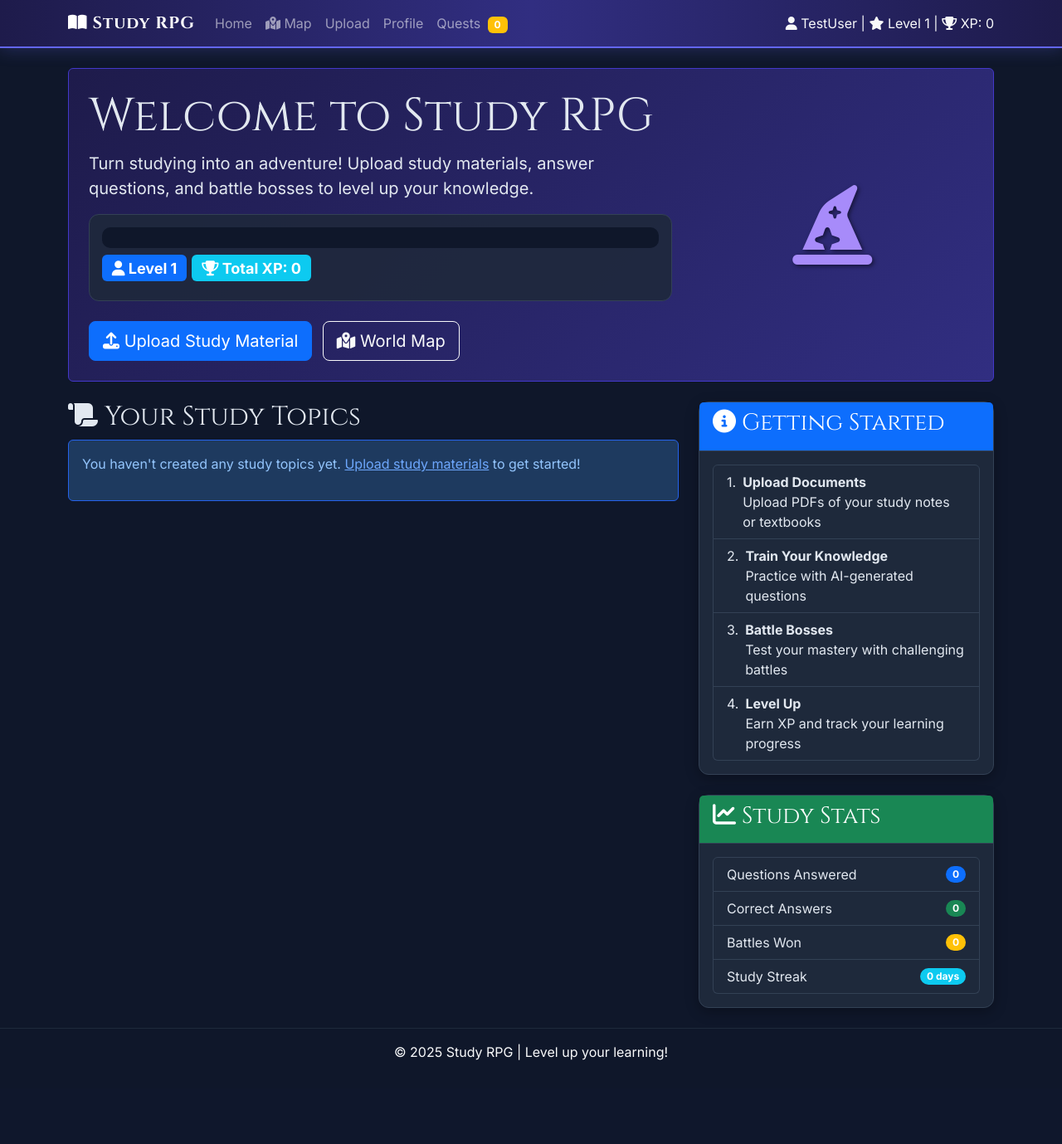
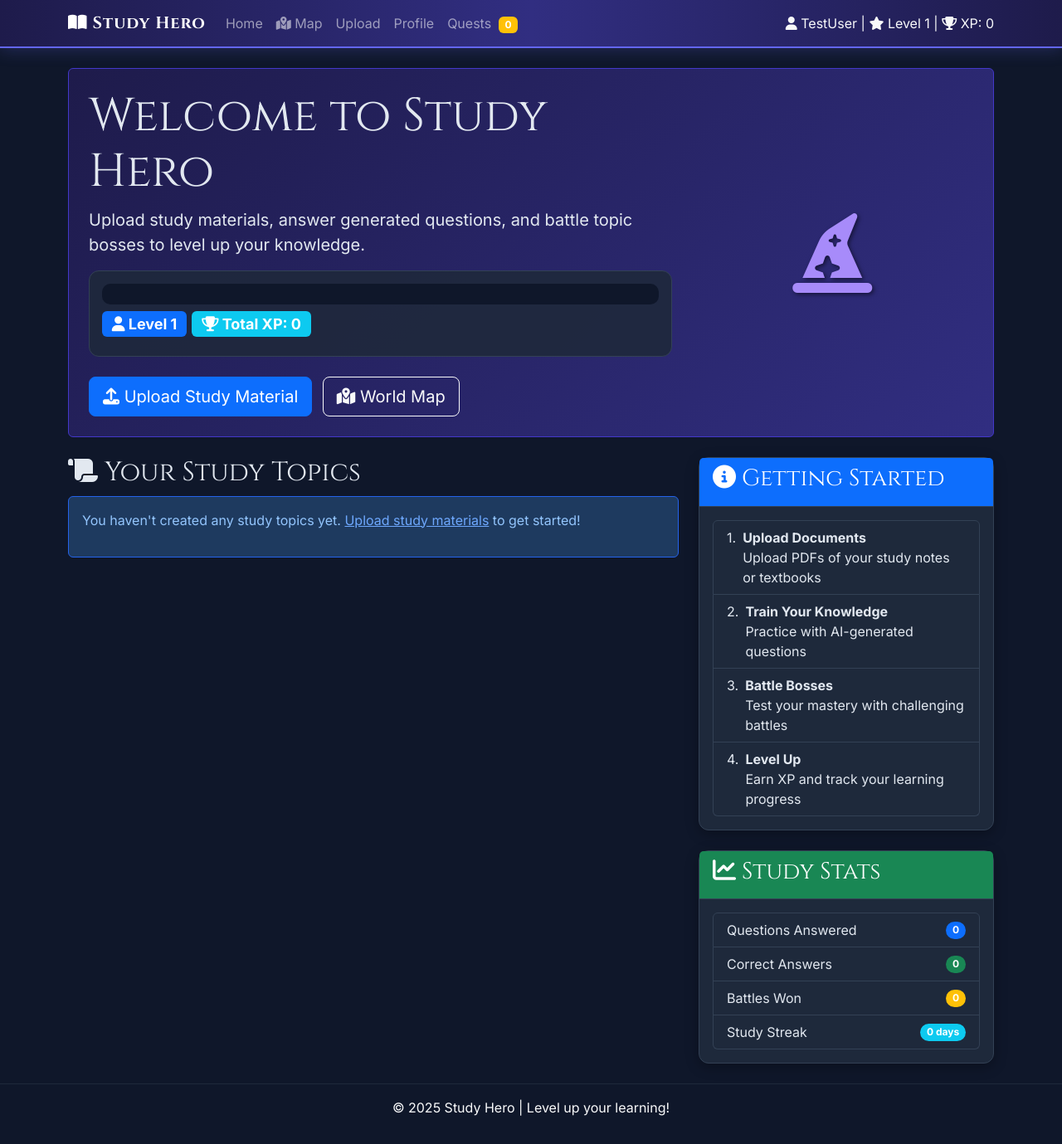
Before and after one commit to hakonstoerholt/study_hero, a Flask app: page / in a window 1280 px wide. Shown: the whole page at 83% size. Before the commit the page ends 1278 px from the top, so only its background shows below. Run offline with Flask 3, Linux system fonts and the light colour scheme; data comes from the database, SQL or seed files in the repository; data that the repository does not hold is empty.

Commit message:
Rename to Study Hero throughout, rewrite README, add LICENSE

```diff
--- a/static/css/style.css
+++ b/static/css/style.css
@@ -1,5 +1,5 @@
 /* ═══════════════════════════════════════════════════
-   Study Hero – RPG Theme
+   Study Hero - RPG Theme
    ═══════════════════════════════════════════════════ */
 
 /* --- Import a fantasy-ish font --- */
--- a/static/js/script.js
+++ b/static/js/script.js
@@ -1,4 +1,4 @@
-// Study RPG - Main JavaScript File
+// Study Hero - Main JavaScript File
 
 // Define global variables and functions first
 let timer = null;
@@ -443,7 +443,7 @@ function submitAnswer() {
 
 // DOM ready function
 document.addEventListener('DOMContentLoaded', function() {
-    console.log('Study RPG - JavaScript initialized');
+    console.log('Study Hero - JavaScript initialized');
 
     // Initialize tooltips if Bootstrap is available
     if (typeof bootstrap !== 'undefined') {
--- a/study_app/ai_interface.py
+++ b/study_app/ai_interface.py
@@ -12,7 +12,7 @@ from flask import current_app
 
 
 # ---------------------------------------------------------------------------
-# Provider: Ollama (default – free, local, private)
+# Provider: Ollama (default - free, local, private)
 # ---------------------------------------------------------------------------
 
 def _generate_with_ollama(prompt: str, model: str, base_url: str) -> str:
@@ -49,7 +49,7 @@ def _generate_with_ollama(prompt: str, model: str, base_url: str) -> str:
         )
     except requests.Timeout:
         raise TimeoutError(
-            "Ollama took too long to respond. The model may still be loading – "
+            "Ollama took too long to respond. The model may still be loading, "
             "try again in a moment."
         )
     except requests.HTTPError as exc:
--- a/study_app/routes.py
+++ b/study_app/routes.py
@@ -224,7 +224,7 @@ def submit_answer():
         # Case-insensitive comparison for fill-in-the-blank
         is_correct = (user_answer.strip().lower() == question.answer.strip().lower())
     else:
-        # multiple_choice – exact match
+        # multiple_choice - exact match
         is_correct = (user_answer == question.answer)
 
     explanation = question.explanation
--- a/templates/base.html
+++ b/templates/base.html
@@ -3,7 +3,7 @@
 <head>
     <meta charset="UTF-8">
     <meta name="viewport" content="width=device-width, initial-scale=1.0">
-    <title>{% block title %}Study RPG{% endblock %}</title>
+    <title>{% block title %}Study Hero{% endblock %}</title>
     <!-- Bootstrap CSS -->
     <link href="https://cdn.jsdelivr.net/npm/bootstrap@5.3.0/dist/css/bootstrap.min.css" rel="stylesheet">
     <!-- Font Awesome for icons -->
@@ -17,7 +17,7 @@
         <nav class="navbar navbar-expand-lg navbar-dark">
             <div class="container">
                 <a class="navbar-brand" href="{{ url_for('main.index') }}">
-                    <i class="fas fa-book-open"></i> Study RPG
+                    <i class="fas fa-book-open"></i> Study Hero
                 </a>
                 <button class="navbar-toggler" type="button" data-bs-toggle="collapse" data-bs-target="#navbarNav">
                     <span class="navbar-toggler-icon"></span>
@@ -81,7 +81,7 @@
 
     <footer class="text-light py-3 mt-auto">
         <div class="container text-center">
-            <p>&copy; 2025 Study RPG | Level up your learning!</p>
+            <p>&copy; 2025 Study Hero | Level up your learning!</p>
         </div>
     </footer>
 
--- a/templates/battle.html
+++ b/templates/battle.html
@@ -1,6 +1,6 @@
 {% extends "base.html" %}
 
-{% block title %}Battle Mode: {{ topic.title }} - Study RPG{% endblock %}
+{% block title %}Battle Mode: {{ topic.title }} - Study Hero{% endblock %}
 
 {% block extra_css %}
 <style>
--- a/templates/index.html
+++ b/templates/index.html
@@ -1,13 +1,13 @@
 {% extends "base.html" %}
 
-{% block title %}Study RPG - Learn and Level Up!{% endblock %}
+{% block title %}Study Hero - Learn and Level Up!{% endblock %}
 
 {% block content %}
 <div class="jumbotron p-4 mb-4 rounded">
     <div class="row align-items-center">
         <div class="col-md-8">
-            <h1 class="display-4">Welcome to Study RPG</h1>
-            <p class="lead">Turn studying into an adventure! Upload study materials, answer questions, and battle bosses to level up your knowledge.</p>
+            <h1 class="display-4">Welcome to Study Hero</h1>
+            <p class="lead">Upload study materials, answer generated questions, and battle topic bosses to level up your knowledge.</p>
 
             {% if user %}
             <div class="user-stats mb-3">
--- a/templates/profile.html
+++ b/templates/profile.html
@@ -1,6 +1,6 @@
 {% extends "base.html" %}
 
-{% block title %}Profile - Study RPG{% endblock %}
+{% block title %}Profile - Study Hero{% endblock %}
 
 {% block content %}
 <div class="container">
--- a/templates/quests.html
+++ b/templates/quests.html
@@ -1,6 +1,6 @@
 {% extends "base.html" %}
 
-{% block title %}Quests - Study RPG{% endblock %}
+{% block title %}Quests - Study Hero{% endblock %}
 
 {% block content %}
 <div class="container">
--- a/templates/topic.html
+++ b/templates/topic.html
@@ -1,6 +1,6 @@
 {% extends "base.html" %}
 
-{% block title %}{{ topic.title }} - Study RPG{% endblock %}
+{% block title %}{{ topic.title }} - Study Hero{% endblock %}
 
 {% block content %}
 <div class="row">
--- a/templates/training.html
+++ b/templates/training.html
@@ -1,6 +1,6 @@
 {% extends "base.html" %}
 
-{% block title %}Training: {{ topic.title }} - Study RPG{% endblock %}
+{% block title %}Training: {{ topic.title }} - Study Hero{% endblock %}
 
 {% block content %}
 <div class="container">
--- a/templates/upload.html
+++ b/templates/upload.html
@@ -1,6 +1,6 @@
 {% extends "base.html" %}
 
-{% block title %}Upload Study Materials - Study RPG{% endblock %}
+{% block title %}Upload Study Materials - Study Hero{% endblock %}
 
 {% block content %}
 <div class="row justify-content-center">
```
Also changed, not shown: README.md, 1 other file.
